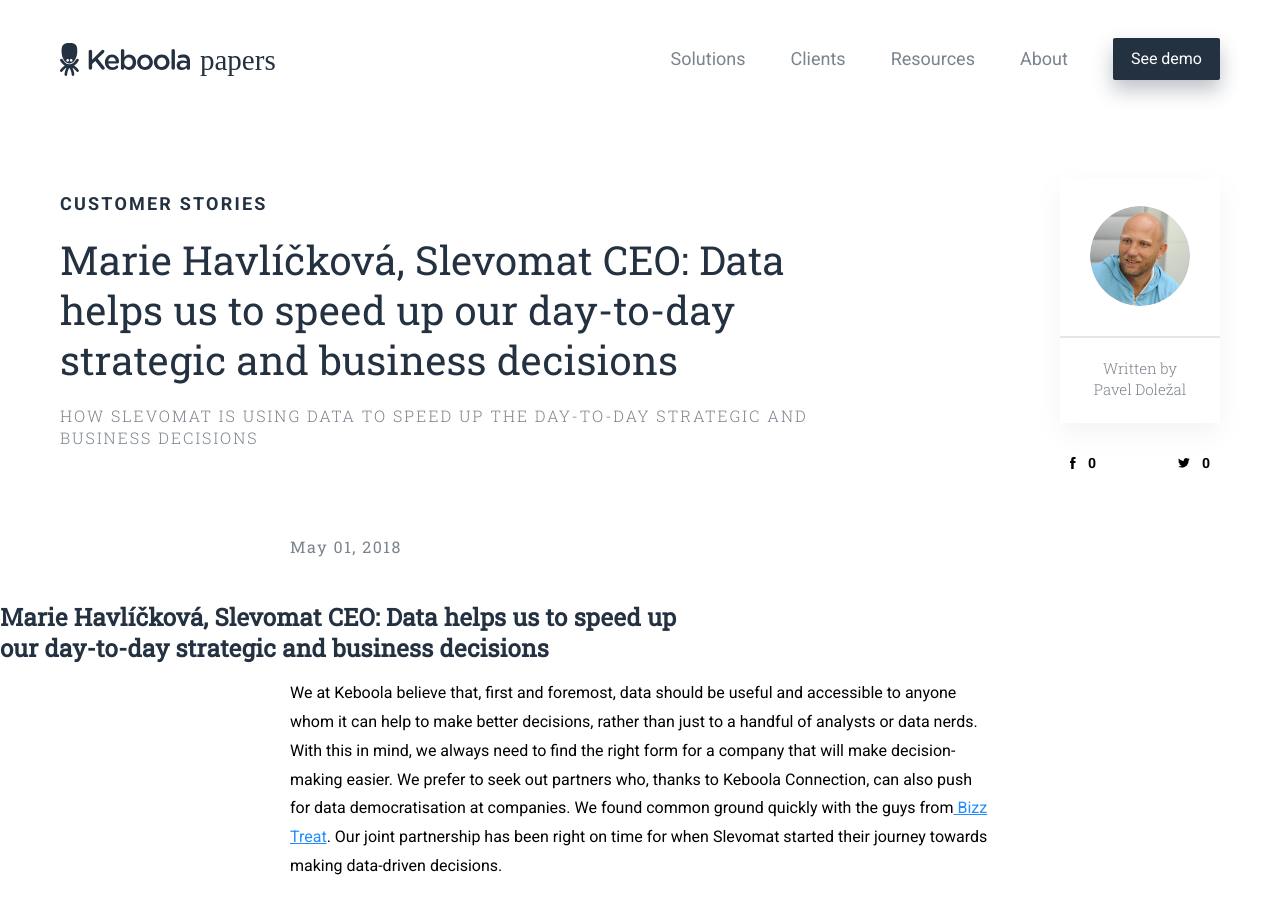
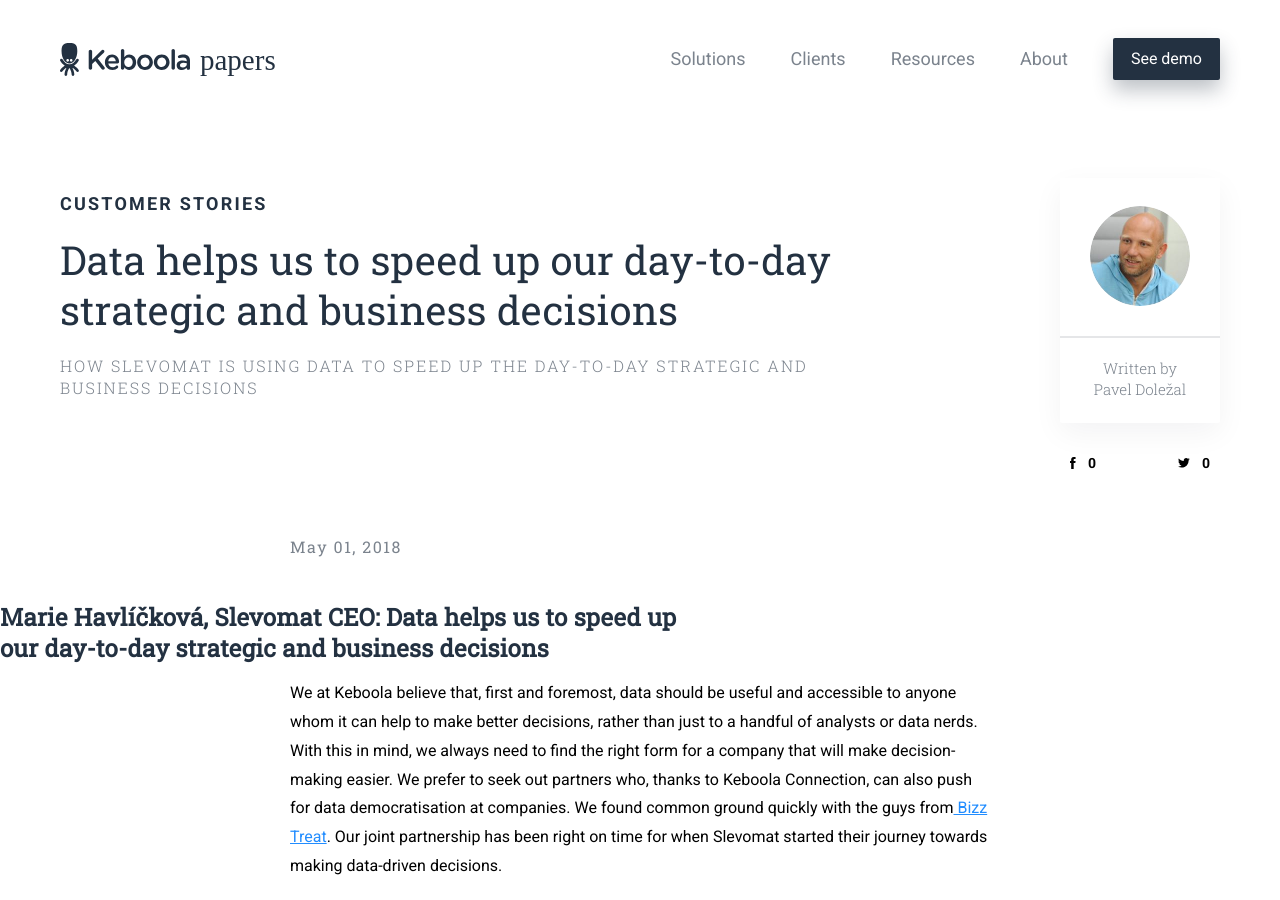
Before and after one commit to keboola/blog, a Jekyll site: the page built from _posts/2018-10-11-keboola.md, in a window 1280 px wide and 900 px high. Built offline with Jekyll 4.4.1, drawn with Linux system fonts in a browser that asks for light colours; nearby versions of some CDN libraries.

Commit message:
Update from Forestry.io - Updated keboola.md

```diff
--- a/_posts/2018-10-11-keboola.md
+++ b/_posts/2018-10-11-keboola.md
@@ -1,6 +1,5 @@
 ---
-title: 'Marie Havlíčková, Slevomat CEO: Data helps us to speed up our day-to-day strategic
-  and business decisions'
+title: Data helps us to speed up our day-to-day strategic and business decisions
 layout: post
 categories: customer-stories
 date: 2018-05-01 14:57:08 +0000
```
